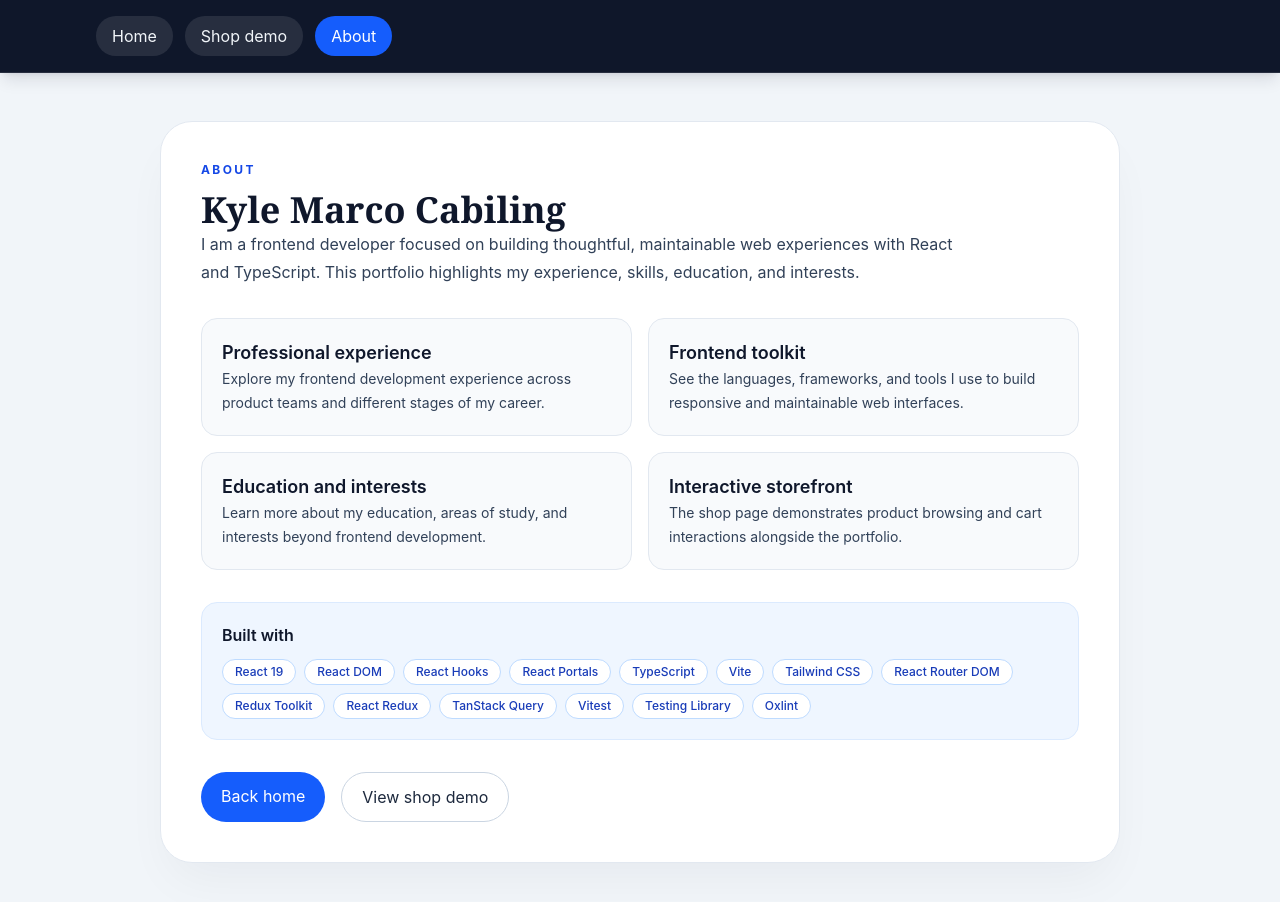
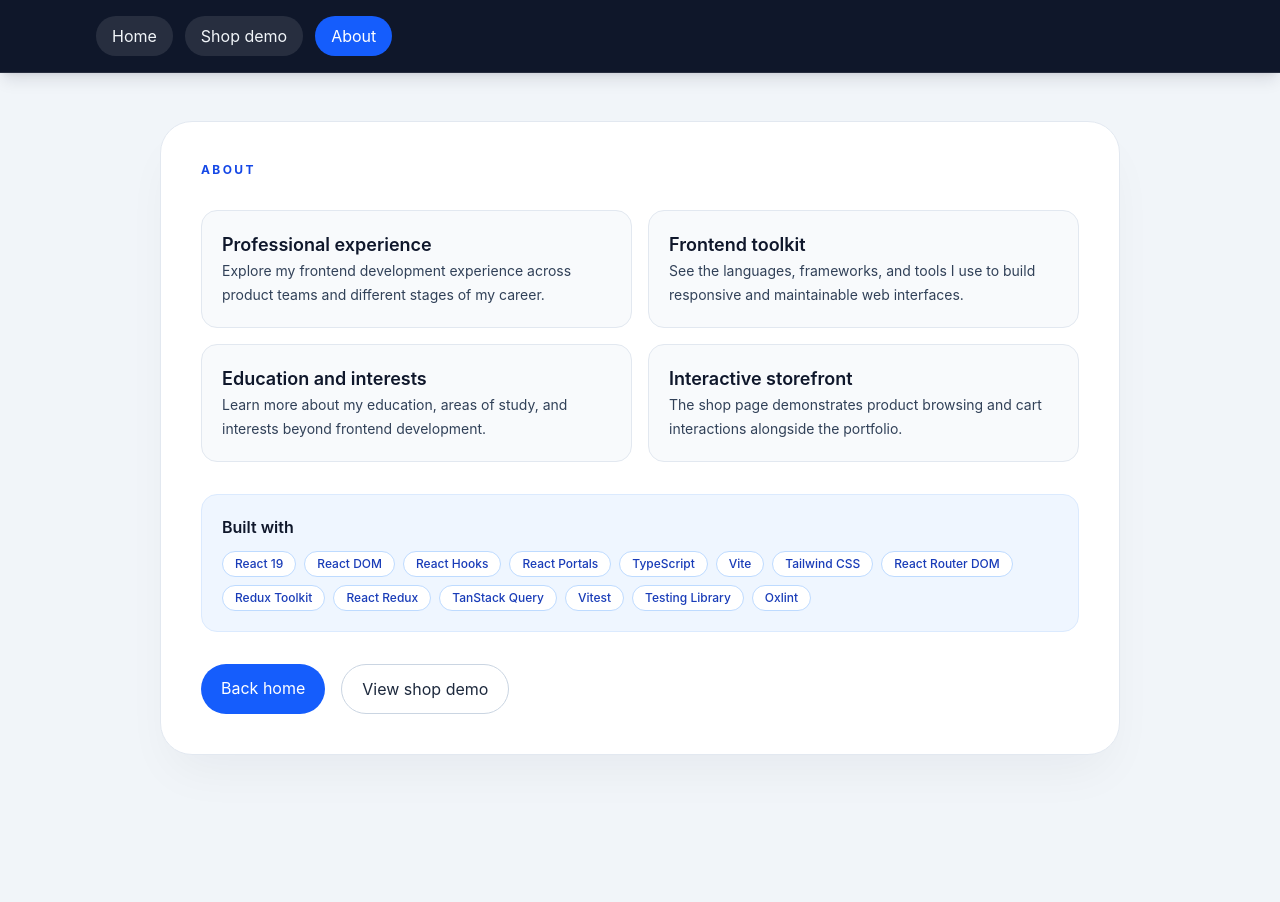
Before and after one commit to KyleMarco/portfolio, a React (Vite) app: page /about in a window 1280 px wide. Shown: the top 902 px of the page. After the commit the page ends 803 px from the top, so only its background shows below. Built offline with nearby package versions, Linux system fonts and the light colour scheme.

Commit message:
removed about me

```diff
--- a/src/pages/AboutPage/AboutPage.tsx
+++ b/src/pages/AboutPage/AboutPage.tsx
@@ -47,14 +47,6 @@ export default function AboutPage() {
         <p className="mb-3 text-xs font-bold uppercase tracking-[0.2em] text-blue-700">
           About
         </p>
-        <h1 className="font-serif text-3xl font-semibold text-slate-900 sm:text-4xl">
-          Kyle Marco Cabiling
-        </h1>
-        <p className="mt-4 max-w-3xl text-base leading-7 text-slate-700">
-          I am a frontend developer focused on building thoughtful, maintainable web experiences
-          with React and TypeScript. This portfolio highlights my experience, skills, education,
-          and interests.
-        </p>
 
         <div className="mt-8 grid gap-4 sm:grid-cols-2">
           {highlights.map((item) => (
```
